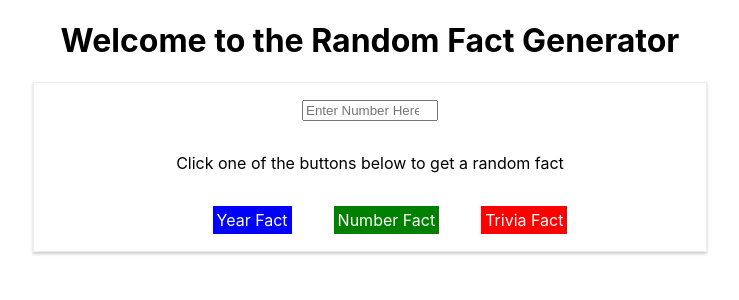
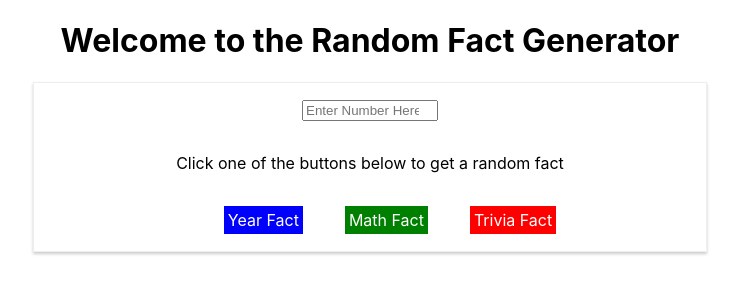
Before and after one commit to Mathew29/numbers-api, a React (Create React App) app: page / in a window 1280 px wide. Shown: the top 300 px of the page, without its empty margins (270-1009 px from the left). Built offline with nearby package versions, Linux system fonts and the light colour scheme.

Commit message:
change number to math in button

```diff
--- a/src/components/RandomMathFact/index.js
+++ b/src/components/RandomMathFact/index.js
@@ -31,7 +31,7 @@ export default function RandomMathFact(props) {
   }
   return (
     <div className="btn-container">
-      <button className='btn-math' onClick={() => fetchFacts()}>Number Fact</button>
+      <button className='btn-math' onClick={() => fetchFacts()}>Math Fact</button>
     </div>
   );
 }
```
